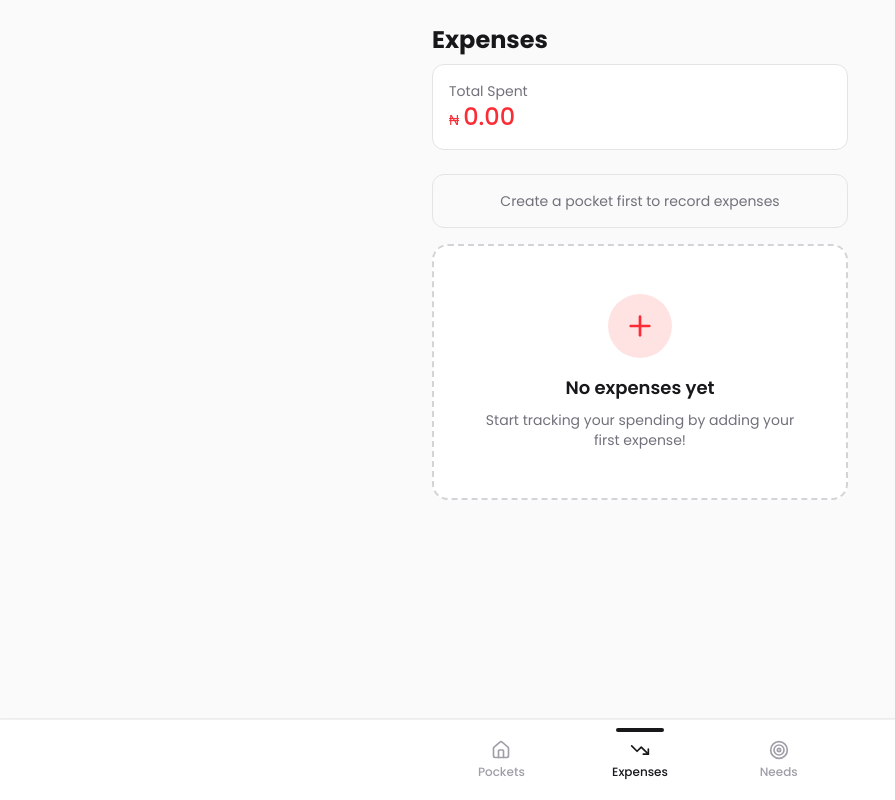
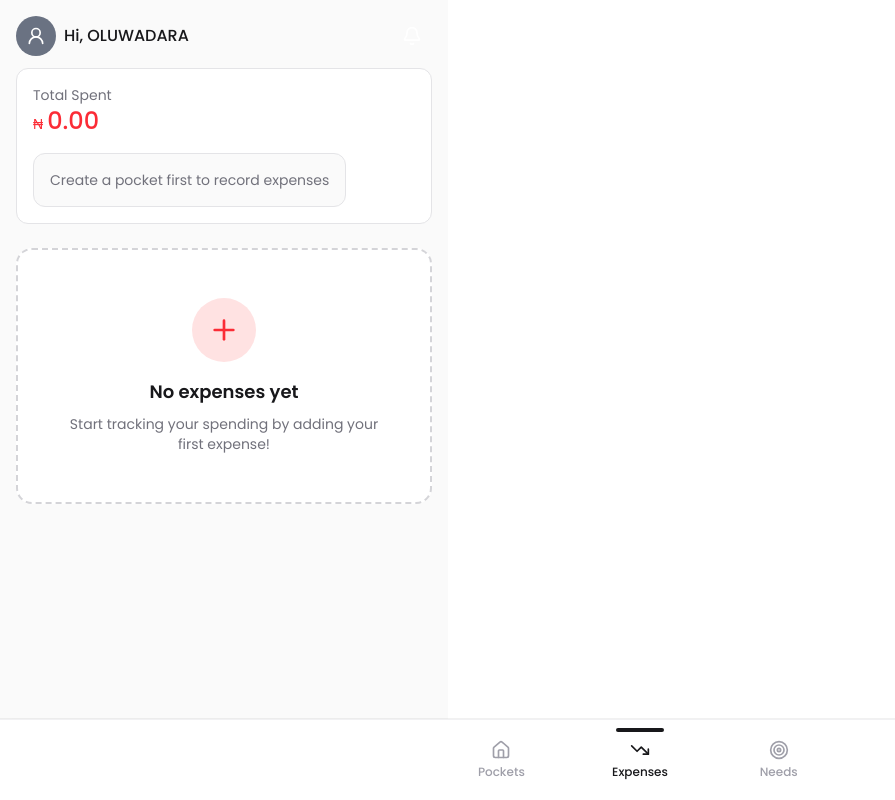
Before and after one commit to kalejaiyeoluwadara/pocketly, a Next.js app: page /expenses in a window 1280 px wide. Shown: the whole page, without its empty margins (0-895 px from the left). Built offline with nearby package versions, Linux system fonts and the light colour scheme.

Commit message:
Add Nav component to RootLayout and adjust layout in expenses and needs pages

```diff
--- /dev/null
+++ b/app/components/Nav.tsx
@@ -0,0 +1,74 @@
+"use client";
+
+import React, { useState } from "react";
+import { LogOut, Bell, User2Icon, X } from "lucide-react";
+import { motion, AnimatePresence } from "framer-motion";
+
+function Nav() {
+  const [isNotificationsOpen, setIsNotificationsOpen] = useState(false);
+
+  return (
+    <>
+      <nav className="flex items-center gap-2 justify-between px-4 py-b pt-4">
+        <section className="flex items-center gap-2">
+          <div className="h-10 w-10 bg-gray-500 flex items-center justify-center rounded-full">
+            <User2Icon size={20} className="text-white" />
+          </div>
+          <p className="text-md font-medium text-zinc-900 dark:text-zinc-50">
+            Hi, <span className="capitalize">OLUWADARA</span>
+          </p>
+        </section>
+        <section className="flex items-center gap-2">
+          <button
+            onClick={() => setIsNotificationsOpen(true)}
+            className="h-10 w-10 flex items-center justify-center rounded-full"
+          >
+            <Bell size={20} className="text-white" />
+          </button>
+        </section>
+      </nav>
+
+      <AnimatePresence>
+        {isNotificationsOpen && (
+          <>
+            <motion.div
+              initial={{ opacity: 0 }}
+              animate={{ opacity: 1 }}
+              exit={{ opacity: 0 }}
+              onClick={() => setIsNotificationsOpen(false)}
+              className="fixed inset-0 z-40 bg-black/50 backdrop-blur-sm"
+            />
+            <motion.div
+              initial={{ x: "100%" }}
+              animate={{ x: 0 }}
+              exit={{ x: "100%" }}
+              transition={{ type: "spring", damping: 25, stiffness: 200 }}
+              className="fixed top-0 right-0 bottom-0 z-[60] w-full max-w-sm border-l border-zinc-200/50 bg-white/95 backdrop-blur-xl shadow-elevated-lg dark:border-zinc-800/50 dark:bg-zinc-900/95"
+            >
+              <div className="flex h-full flex-col">
+                <div className="flex items-center justify-between border-b border-zinc-200/50 p-4 dark:border-zinc-800/50">
+                  <h2 className="text-xl font-bold text-zinc-900 dark:text-zinc-50">
+                    Notifications
+                  </h2>
+                  <button
+                    onClick={() => setIsNotificationsOpen(false)}
+                    className="h-8 w-8 flex items-center justify-center rounded-full hover:bg-zinc-100 dark:hover:bg-zinc-800 transition-colors"
+                  >
+                    <X size={18} className="text-zinc-600 dark:text-zinc-400" />
+                  </button>
+                </div>
+                <div className="flex-1 flex items-center justify-center p-6">
+                  <p className="text-sm text-zinc-500 dark:text-zinc-400">
+                    No notifications yet
+                  </p>
+                </div>
+              </div>
+            </motion.div>
+          </>
+        )}
+      </AnimatePresence>
+    </>
+  );
+}
+
+export default Nav;
--- a/app/expenses/page.tsx
+++ b/app/expenses/page.tsx
@@ -5,28 +5,28 @@ import ExpenseForm from "../components/ExpenseForm";
 import ExpenseList from "../components/ExpenseList";
 import BottomNav from "../components/BottomNav";
 import { formatCurrency } from "../utils/currency";
+import Nav from "../components/Nav";
 
 export default function ExpensesPage() {
   const { expenses } = useApp();
   const totalExpenses = expenses.reduce((sum, expense) => sum + expense.amount, 0);
 
   return (
-    <div className="min-h-screen bg-zinc-50 pb-20 dark:bg-black">
-      <div className="mx-auto max-w-md px-4 py-6">
+    <div className="min-h-screen fixed bg-zinc-50 pb-20 dark:bg-black">
+      <Nav />
+      <div className="mx-auto max-w-md px-4 pt-3 pb-6">
         <div className="mb-6">
-          <h1 className="mb-2 text-2xl font-bold text-zinc-900 dark:text-zinc-50">
-            Expenses
-          </h1>
           <div className="rounded-xl border border-zinc-200 bg-white p-4 dark:border-zinc-800 dark:bg-zinc-900">
-            <p className="text-sm text-zinc-500 dark:text-zinc-400">Total Spent</p>
+            <p className="text-sm text-zinc-500 dark:text-zinc-400">
+              Total Spent
+            </p>
             <p className="text-2xl font-medium text-red-500">
-               {formatCurrency(totalExpenses)}
+              {formatCurrency(totalExpenses)}
             </p>
+            <div className="mt-4  flex items-start justify-start">
+              <ExpenseForm />
+            </div>
           </div>
-        </div>
-
-        <div className="mb-4">
-          <ExpenseForm />
         </div>
 
         <ExpenseList />
--- a/app/layout.tsx
+++ b/app/layout.tsx
@@ -33,7 +33,9 @@ export default function RootLayout({
   return (
     <html lang="en">
       <body className={`${poppins.variable} antialiased`}>
-        <AppProvider>{children}</AppProvider>
+        <AppProvider>
+          {children}
+        </AppProvider>
       </body>
     </html>
   );
--- a/app/needs/page.tsx
+++ b/app/needs/page.tsx
@@ -5,6 +5,7 @@ import NeedForm from "../components/NeedForm";
 import NeedsList from "../components/NeedsList";
 import BottomNav from "../components/BottomNav";
 import { formatCurrency } from "../utils/currency";
+import Nav from "../components/Nav";
 
 export default function NeedsPage() {
   const { needs } = useApp();
@@ -12,11 +13,9 @@ export default function NeedsPage() {
 
   return (
     <div className="min-h-screen bg-zinc-50 pb-20 dark:bg-black">
-      <div className="mx-auto max-w-md px-4 py-6">
+      <Nav />
+      <div className="mx-auto max-w-md px-4 pt-3 pb-6">
         <div className="mb-6">
-          <h1 className="mb-2 text-2xl font-bold text-zinc-900 dark:text-zinc-50">
-            Needs
-          </h1>
           <div className="rounded-xl border border-zinc-200 bg-white p-4 dark:border-zinc-800 dark:bg-zinc-900">
             <p className="text-sm text-zinc-500 dark:text-zinc-400">
               Total Needed
--- a/app/page.tsx
+++ b/app/page.tsx
@@ -10,6 +10,7 @@ import BottomNav from "./components/BottomNav";
 import { formatCurrency } from "./utils/currency";
 import { Eye, EyeOff, Shield } from "lucide-react";
 import { PlusIcon } from "./icons";
+import Nav from "./components/Nav";
 
 export default function Home() {
   const { pockets } = useApp();
@@ -18,14 +19,9 @@ export default function Home() {
 
   return (
     <div className="min-h-screen bg-zinc-50 pb-20 dark:bg-black">
+      <Nav />
       <div className="mx-auto max-w-md px-4 py-6">
         <div className="mb-8">
-          <nav className="flex items-center mb-4 gap-2 justify-start">
-            <div className="h-10 w-10 bg-gray-500 rounded-full"></div>
-            <p className="text-md font-medium text-zinc-900 dark:text-zinc-50">
-              Hi, <span className="capitalize">OLUWADARA</span>
-            </p>
-          </nav>
           <div className="rounded-2xl flex justify-between border border-zinc-200/50 bg-white p-6 shadow-elevated dark:border-zinc-800/50 dark:bg-zinc-900">
             <section>
               <p className="mb-2 text-sm font-medium text-zinc-500 dark:text-zinc-400 flex items-center">
```
